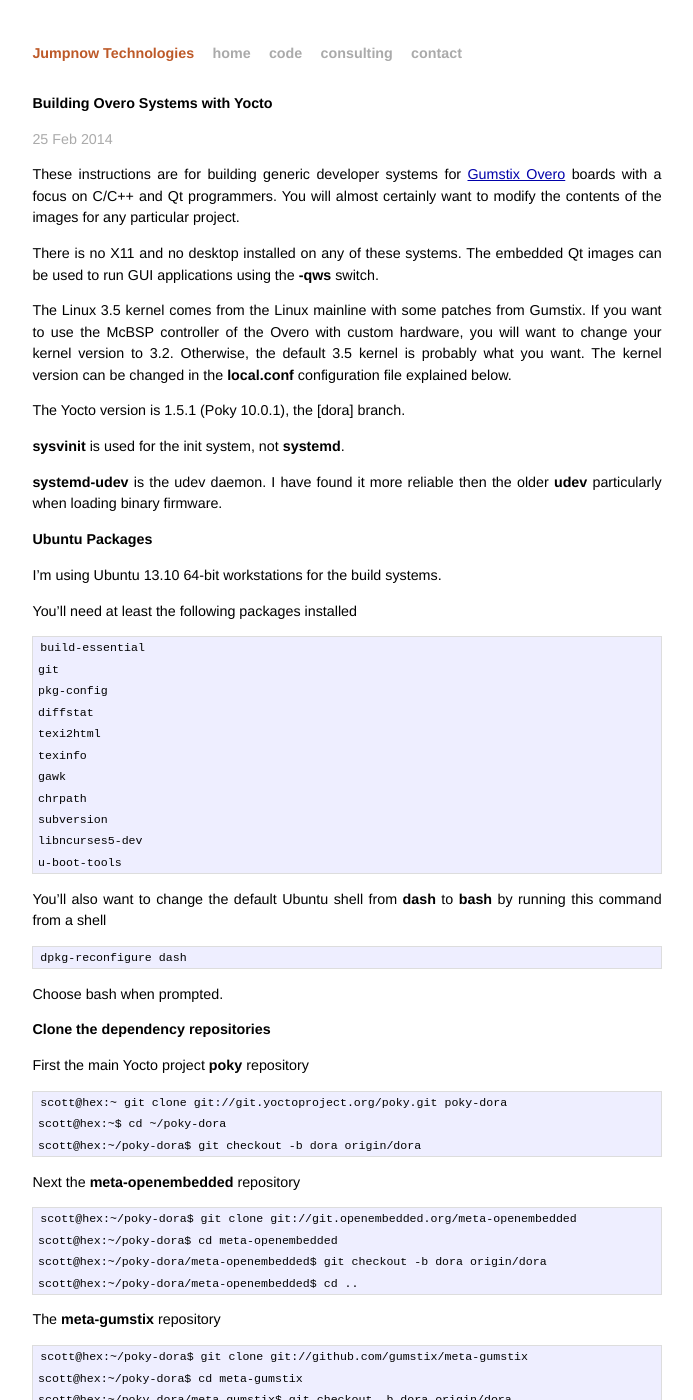
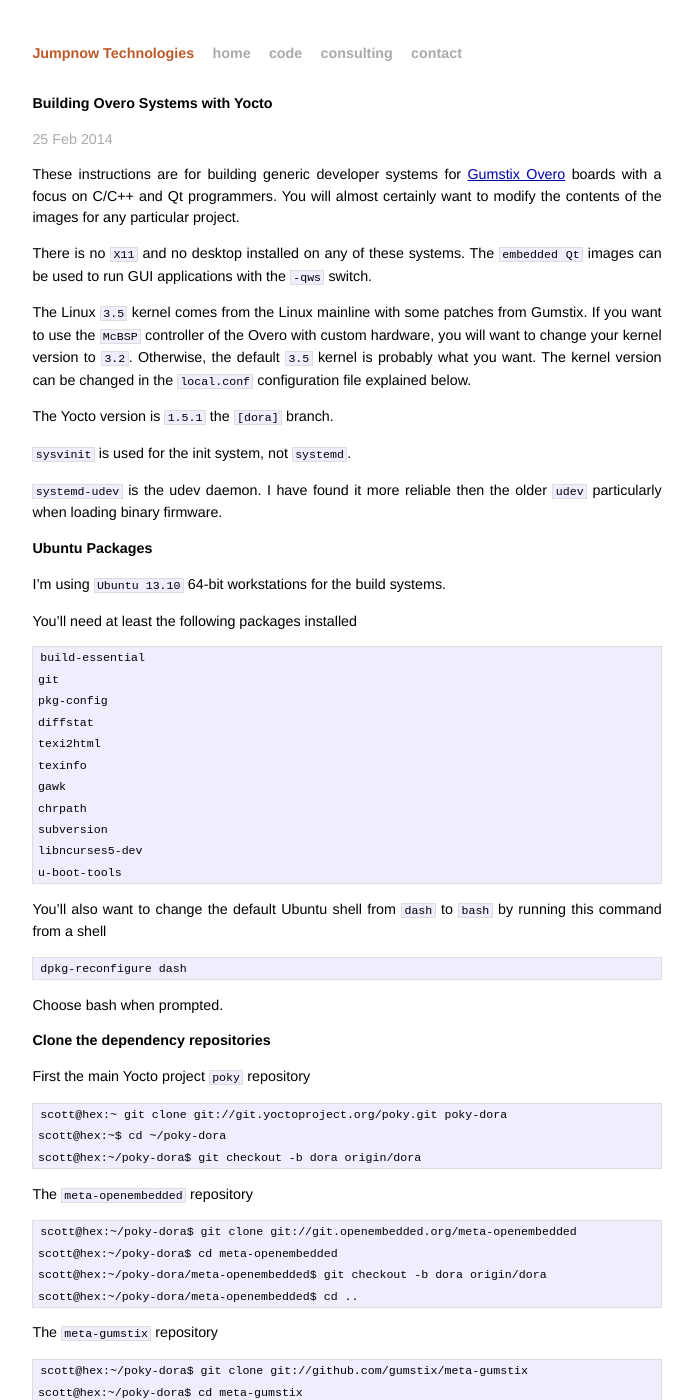
Before and after one commit to jumpnow/jumpnowtek-site, a Jekyll site: the page built from _posts/2014-02-25-Overo-Systems-with-Yocto.md, in a window 1280 px wide and 1400 px high. Shown: the whole window, without its empty margins (293-986 px from the left). Built offline with Jekyll 4.4.1, drawn with Linux system fonts in a browser that asks for light colours; Markdown is read by kramdown in place of the engine named in the settings; some of the changed text lies outside the part shown.

Commit message:
Replace bolding with code syntax highlighting

```diff
--- a/_posts/2014-02-25-Overo-Systems-with-Yocto.md
+++ b/_posts/2014-02-25-Overo-Systems-with-Yocto.md
@@ -12,25 +12,25 @@
 almost certainly want to modify the contents of the images for any particular
 project.
 
-There is no X11 and no desktop installed on any of these systems. The embedded
-Qt images can be used to run GUI applications using the **-qws** switch.
+There is no `X11` and no desktop installed on any of these systems. The
+`embedded Qt` images can be used to run GUI applications with the `-qws` switch.
 
-The Linux 3.5 kernel comes from the Linux mainline with some patches from
-Gumstix. If you want to use the McBSP controller of the Overo with custom
-hardware, you will want to change your kernel version to 3.2. Otherwise, the
-default 3.5 kernel is probably what you want. The kernel version can be changed
-in the **local.conf** configuration file explained below.
+The Linux `3.5` kernel comes from the Linux mainline with some patches from
+Gumstix. If you want to use the `McBSP` controller of the Overo with custom
+hardware, you will want to change your kernel version to `3.2`. Otherwise, the
+default `3.5` kernel is probably what you want. The kernel version can be changed
+in the `local.conf` configuration file explained below.
 
-The Yocto version is 1.5.1 (Poky 10.0.1), the [dora] branch.
+The Yocto version is `1.5.1` the `[dora]` branch.
 
-**sysvinit** is used for the init system, not **systemd**.
+`sysvinit` is used for the init system, not `systemd`.
 
-**systemd-udev** is the udev daemon. I have found it more reliable then the
-older **udev** particularly when loading binary firmware.
+`systemd-udev` is the udev daemon. I have found it more reliable then the
+older `udev` particularly when loading binary firmware.
 
 ### Ubuntu Packages
 
-I'm using Ubuntu 13.10 64-bit workstations for the build systems.
+I'm using `Ubuntu 13.10` 64-bit workstations for the build systems.
 
 You'll need at least the following packages installed
 
@@ -46,7 +46,7 @@
     libncurses5-dev
     u-boot-tools
 
-You'll also want to change the default Ubuntu shell from **dash** to **bash**
+You'll also want to change the default Ubuntu shell from `dash` to `bash`
 by running this command from a shell
 
     dpkg-reconfigure dash
@@ -55,27 +55,27 @@
 
 ### Clone the dependency repositories
 
-First the main Yocto project **poky** repository
+First the main Yocto project `poky` repository
 
     scott@hex:~ git clone git://git.yoctoproject.org/poky.git poky-dora
     scott@hex:~$ cd ~/poky-dora
     scott@hex:~/poky-dora$ git checkout -b dora origin/dora
 
-Next the **meta-openembedded** repository
+The `meta-openembedded` repository
 
     scott@hex:~/poky-dora$ git clone git://git.openembedded.org/meta-openembedded
     scott@hex:~/poky-dora$ cd meta-openembedded
     scott@hex:~/poky-dora/meta-openembedded$ git checkout -b dora origin/dora
     scott@hex:~/poky-dora/meta-openembedded$ cd ..
 
-The **meta-gumstix** repository
+The `meta-gumstix` repository
 
     scott@hex:~/poky-dora$ git clone git://github.com/gumstix/meta-gumstix
     scott@hex:~/poky-dora$ cd meta-gumstix
     scott@hex:~/poky-dora/meta-gumstix$ git checkout -b dora origin/dora
     scott@hex:~/poky-dora/meta-gumstix$ cd ..
 
-Finally the **meta-overo** repository
+Finally the `meta-overo` repository
 
     scott@hex:~/poky-dora$ cd ..
     scott@hex:~$ mkdir overo
@@ -85,11 +85,11 @@
     scott@hex:~/overo/meta-overo$ git checkout -b dora origin/dora
     scott@hex:~/overo/meta-overo$ cd ..
 
-I put the **meta-overo** repository in a different sub-directory because while
-the first 3 repositories can be shared, the **meta-overo** repository may or
+I put the `meta-overo` repository in a different sub-directory because while
+the first 3 repositories can be shared, the `meta-overo` repository may or
 may not be Overo specific. I am only testing this repository with Overos.
 
-The **meta-overo/README.md** file has the last commits from the dependency
+The `meta-overo/README.md` file has the last commits from the dependency
 repositories that I tested. You can always checkout those commits explicitly if
 you run into problems.
 
@@ -100,20 +100,20 @@
 
 First setup a build directory. I tend to do this on a per board and/or per
 project basis so I can quickly switch between projects. For this example I'll
-put the build directory under **~/overo/** with the **meta-overo** layer.
+put the build directory under `~/overo/` with the `meta-overo` layer.
 
     scott@hex:~$ cd ~/poky-dora
     scott@hex:~/poky-dora$ source oe-init-build-env ~/overo/build
 
-You always need this command to setup the environment before using **bitbake**.
-If you only have one build environment, you can put it in your **~/.bashrc**.
+You always need this command to setup the environment before using `bitbake`.
+If you only have one build environment, you can put it in your `~/.bashrc`.
 I work on more then one system so tend to always run it manually.
 
 ### Customize the conf files
 
-The **oe-init-build-env** script generated some generic configuration files in
-the **build/conf** directory. You want to replace those with the conf-samples
-in the **meta-overo/conf** directory.
+The `oe-init-build-env` script generated some generic configuration files in
+the `build/conf` directory. You want to replace those with the conf-samples
+in the `meta-overo/conf` directory.
 
 	scott@hex:~/overo/build$ cp ~/overo/meta-overo/conf/local.conf-sample \
       conf/local.conf
@@ -124,7 +124,7 @@
 
 ### Edit bblayers.conf
 
-In **bblayers.conf** file replace **${HOME}** with the appropriate path to the
+In `bblayers.conf` file replace `${HOME}` with the appropriate path to the
 meta-layer repositories on your system if you modified any of the above
 instructions when cloning.
 
@@ -158,19 +158,19 @@
 This is where temporary build files and the final build binaries will end up.
 Expect to use at least 35GB. You probably want at least 50GB available.
 
-The default location if left commented will be **~/overo/build/tmp**. If I'm
+The default location if left commented will be `~/overo/build/tmp`. If I'm
 not working in a VM, I usually put my TMPDIRs on dedicated partitions.
 Occasionally something will come up where you'll need to delete the entire
-**TMPDIR**. For those occasions the sequence unmount/mkfs/remount is much
+`TMPDIR`. For those occasions the sequence unmount/mkfs/remount is much
 faster then deleting a 35+ GB directory.
 
 If you specify an alternate location as I do in the example conf file make sure
 the directory is writable by the user running the build. Also because of some
-**rpath** issues with gcc, the TMPDIR path cannot be too short or the gcc build
+`rpath` issues with gcc, the TMPDIR path cannot be too short or the gcc build
 will fail. I haven't determined exactly how short is too short, but something
-like **/oe19** is too short and **/oe19/tmp-poky-dora-build** is long enough.
+like `/oe19` is too short and `/oe19/tmp-poky-dora-build` is long enough.
 
-If you use the default location, the TMPDIR path is already long enough.
+If you use the default location, the `TMPDIR` path is already long enough.
 
 ##### DL\_DIR
 
@@ -179,18 +179,18 @@
 outside my home directory. Make sure the build user has write permission to the
 directory you decide on.
 
-The default directory will be **~/overo/build/sources**.
+The default directory will be `~/overo/build/sources`.
 
 ##### SSTATE\_DIR
 
 This is another Yocto build directory that can get pretty big, greater then 5GB.
 I often put this somewhere else other then my home directory as well.
 
-The default location is **~/overo/build/sstate-cache**.
+The default location is `~/overo/build/sstate-cache`.
 
 ##### SDK\_MACHINE
 
-Specify your workstations type, **i686** for 32-bit or **x86_64** for 64-bit
+Specify your workstations type, `i686` for 32-bit or `x86_64` for 64-bit
 systems.
 
 ##### PREFERRED\_VERSION\_linux-gumstix
@@ -207,7 +207,7 @@
 ### Run the build
 
 You need to source the environment every time you want to run a build. The
-**oe-init-build-env** when run a second time will not overwrite your customized
+`oe-init-build-env` when run a second time will not overwrite your customized
 conf files.
 
     scott@hex:~$ cd ~/poky-dora
@@ -231,8 +231,8 @@
 Those 'Common targets' may or may not build successfully. I have never tried
 them.
 
-There are a few custom images available in the meta-overo layer. The recipes
-for these image can be found in **meta-overo/images/**
+There are a few custom images available in the `meta-overo` layer. The recipes
+for these image can be found in `meta-overo/images/`
 
     console-image.bb
     qte-image.bb
@@ -251,13 +251,14 @@
 
 #### qte-image
 
-This image includes the **console-image** and adds Qt 4.8.5 embedded
-with the associated development headers and qmake.
+This image includes the `console-image` and adds `Qt 4.8.5` embedded
+with the associated development headers and `qmake`.
 
-This image also includes the **SyntroCore** and **SyntroLCam** binaries as well
-as the headers and libraries for doing Syntro development on the board.
+This image also includes the [SyntroCore][syntrocore] and [SyntroLCam][syntrolcam]
+binaries as well as the headers and libraries for doing `Syntro` development
+on the board.
 
-To build the **console-image** run the following command
+To build the `console-image` run the following command
 
     scott@hex:~/overo/build$ bitbake console-image
 
@@ -265,7 +266,7 @@
 sometimes out of order builds. The easy solution is to clean the build for the
 failed package and rerun the build again.
 
-For instance if the build for **zip** failed for some reason, I would run this.
+For instance if the build for `zip` failed for some reason, I would run this.
 
     scott@hex:~/overo/build$ bitbake -c cleansstate zip
     scott@hex:~/overo/build$ bitbake zip
@@ -278,9 +279,9 @@
 ### Copying the binaries to an SD card
 
 After the build completes, the bootloader, kernel and rootfs image files can be
-found in **TMPDIR/deploy/images/overo/**.
+found in `TMPDIR/deploy/images/overo/`.
 
-The **meta-overo/scripts** directory has some helper scripts to format and
+The `meta-overo/scripts` directory has some helper scripts to format and
 copy the files to a microSD card.
 
 #### mk2parts.sh
@@ -289,10 +290,10 @@
 for the boards.
 
 Insert the microSD into your workstation and note where it shows up. You may
-have to look at your syslog. I'll assume **/dev/sdc** for this example.
+have to look at your syslog. I'll assume `/dev/sdc` for this example.
 
 It doesn't matter if some partitions from the SD card are mounted. The
-**mk2parts.sh** script will unmount them.
+`mk2parts.sh` script will unmount them.
 
 BE CAREFUL with this script. It will format any disk on your workstation.
 
@@ -315,18 +316,18 @@
 This script copies the bootloader (MLO, u-boot) and Linux kernel (uImage) to
 the boot partition of the SD card.
 
-This script needs to know the **TMPDIR** to find the binaries. It looks for an
-environment variable called **OETMP**.
+This script needs to know the `TMPDIR` to find the binaries. It looks for an
+environment variable called `OETMP`.
 
-For instance, if I had this in the local.conf
+For instance, if I had this in the `local.conf`
 
     TMPDIR = "/oe19/tmp-poky-dora-build"
 
-Then I would export this environment variable before running copy_boot.sh
+Then I would export this environment variable before running `copy_boot.sh`
 
     scott@hex:~/overo/meta-overo/scripts$ export OETMP=/oe19/tmp-poky-dora-build
 
-Then run the copy_boot.sh script passing the location of SD card
+Then run the `copy_boot.sh` script passing the location of SD card
 
     scott@hex:~/overo/meta-overo/scripts$ ./copy_boot.sh sdc
 
@@ -335,12 +336,12 @@
 This script copies files to the root file system partition of the SD card.
 
 The script accepts an optional command line argument for the image type, either
-**console** or **qte**. The default is **console**.
+`console` or `qte`. The default is `console`.
 
-The script also accepts a **hostname** argument if you want the host name to be
-something other then the default **overo**.
+The script also accepts a `hostname` argument if you want the host name to be
+something other then the default `overo`.
 
-Here's an example of how you'd run **copy_rootfs.sh**
+Here's an example of how you'd run `copy_rootfs.sh`
 
     scott@hex:~/overo/meta-overo/scripts$ ./copy_rootfs.sh sdc console
 
```
Also changed, not shown: other parts of _posts/2014-02-25-Overo-Systems-with-Yocto.md (+2 -0 lines), _posts/2014-02-21-Duovero-Systems-with-Yocto.md (+57 -54 lines), _posts/2014-02-28-Wandboard-Systems-with-Yocto.md (+57 -54 lines), _posts/2014-03-02-Wandboard-kernel-development.md (+11 -11 lines).
